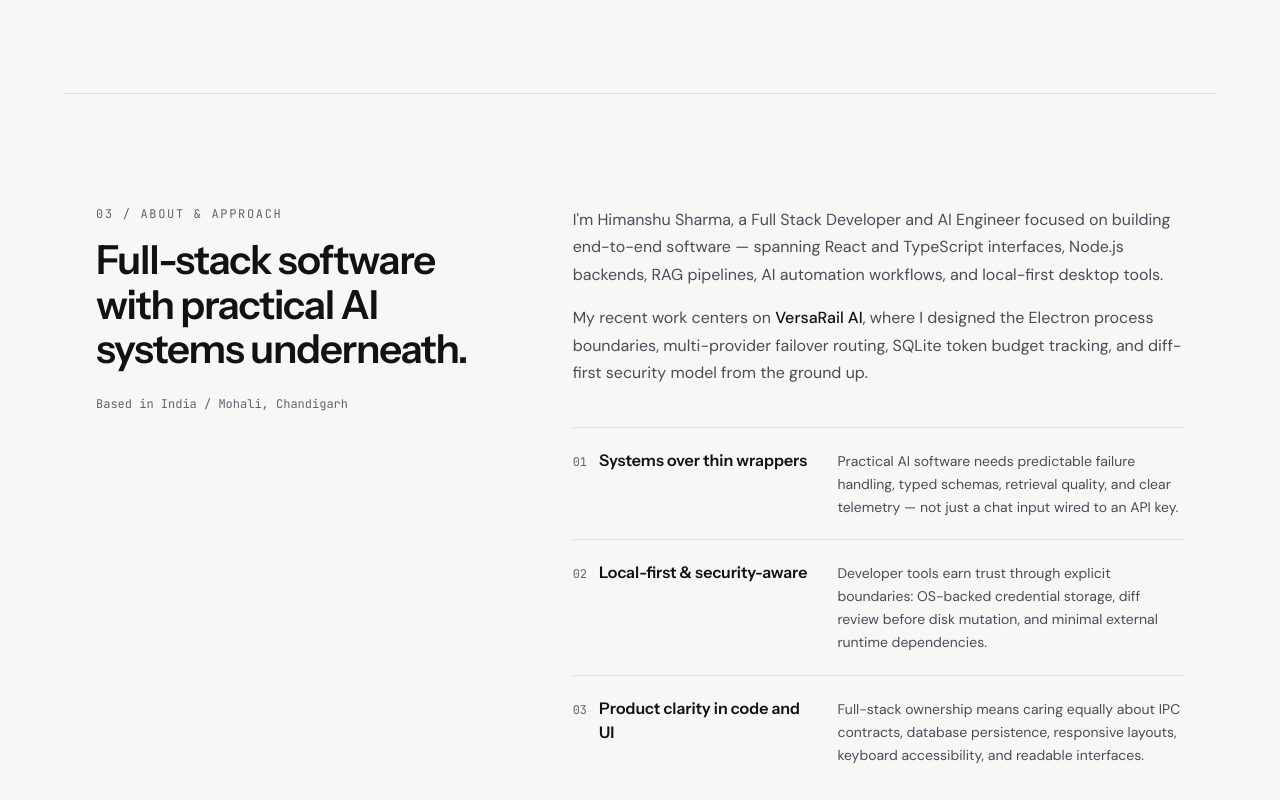
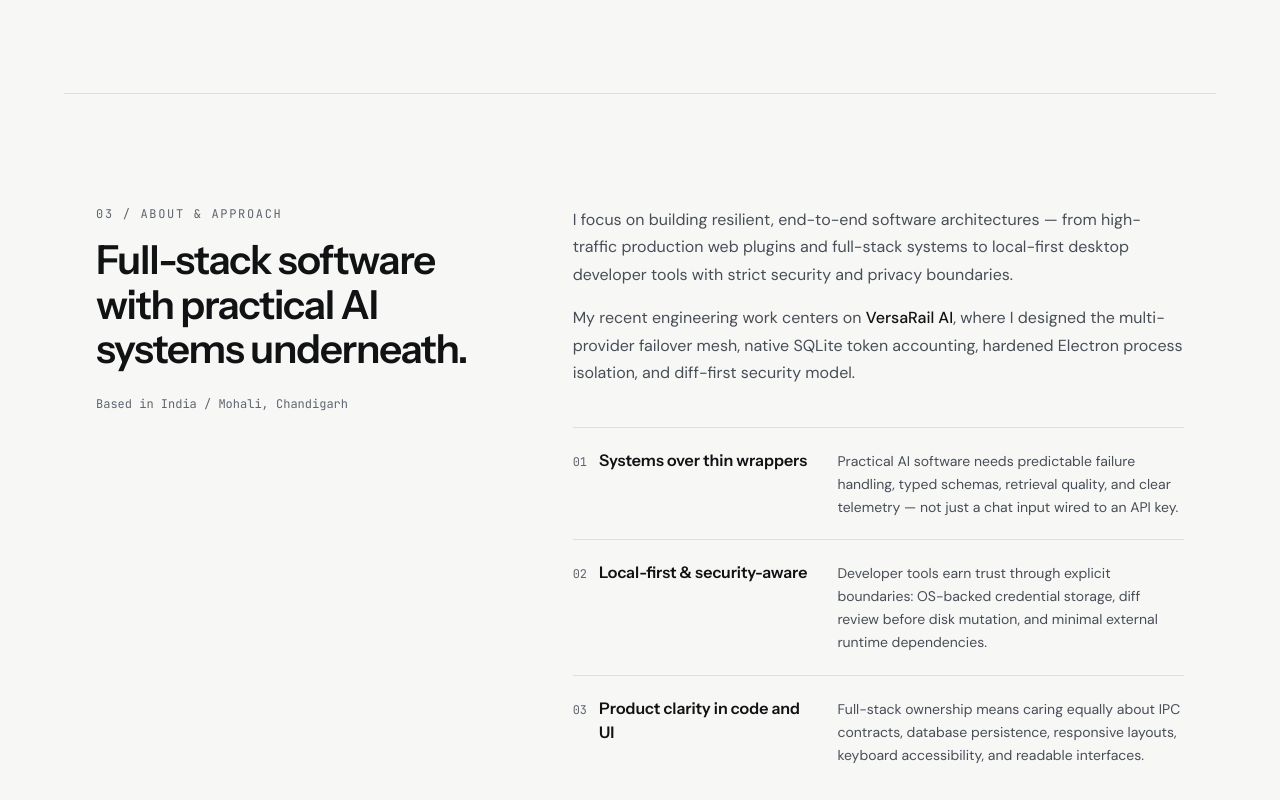
Before and after one commit to himanshu-dot-dev/himanshu-dot-dev-portfolio, a React (Vite) app: page / in a window 1280 px wide. Shown: the part 2194-2994 px from the top of the page. Built offline with nearby package versions, Linux system fonts and the light colour scheme.

Commit message:
update about content

```diff
--- a/src/components/About.jsx
+++ b/src/components/About.jsx
@@ -50,10 +50,10 @@ export default function About() {
         <div className="lg:col-span-7 space-y-10">
           <div className="reveal-section space-y-4 text-base text-[var(--text-secondary)] leading-[1.72] max-w-[62ch]">
             <p>
-              I&apos;m Himanshu Sharma, a Full Stack Developer and AI Engineer focused on building end-to-end software — spanning React and TypeScript interfaces, Node.js backends, RAG pipelines, AI automation workflows, and local-first desktop tools.
+              I focus on building resilient, end-to-end software architectures — from high-traffic production web plugins and full-stack systems to local-first desktop developer tools with strict security and privacy boundaries.
             </p>
             <p>
-              My recent work centers on <strong className="font-medium text-[var(--text-primary)]">VersaRail AI</strong>, where I designed the Electron process boundaries, multi-provider failover routing, SQLite token budget tracking, and diff-first security model from the ground up.
+              My recent engineering work centers on <strong className="font-medium text-[var(--text-primary)]">VersaRail AI</strong>, where I designed the multi-provider failover mesh, native SQLite token accounting, hardened Electron process isolation, and diff-first security model.
             </p>
           </div>
 
```
